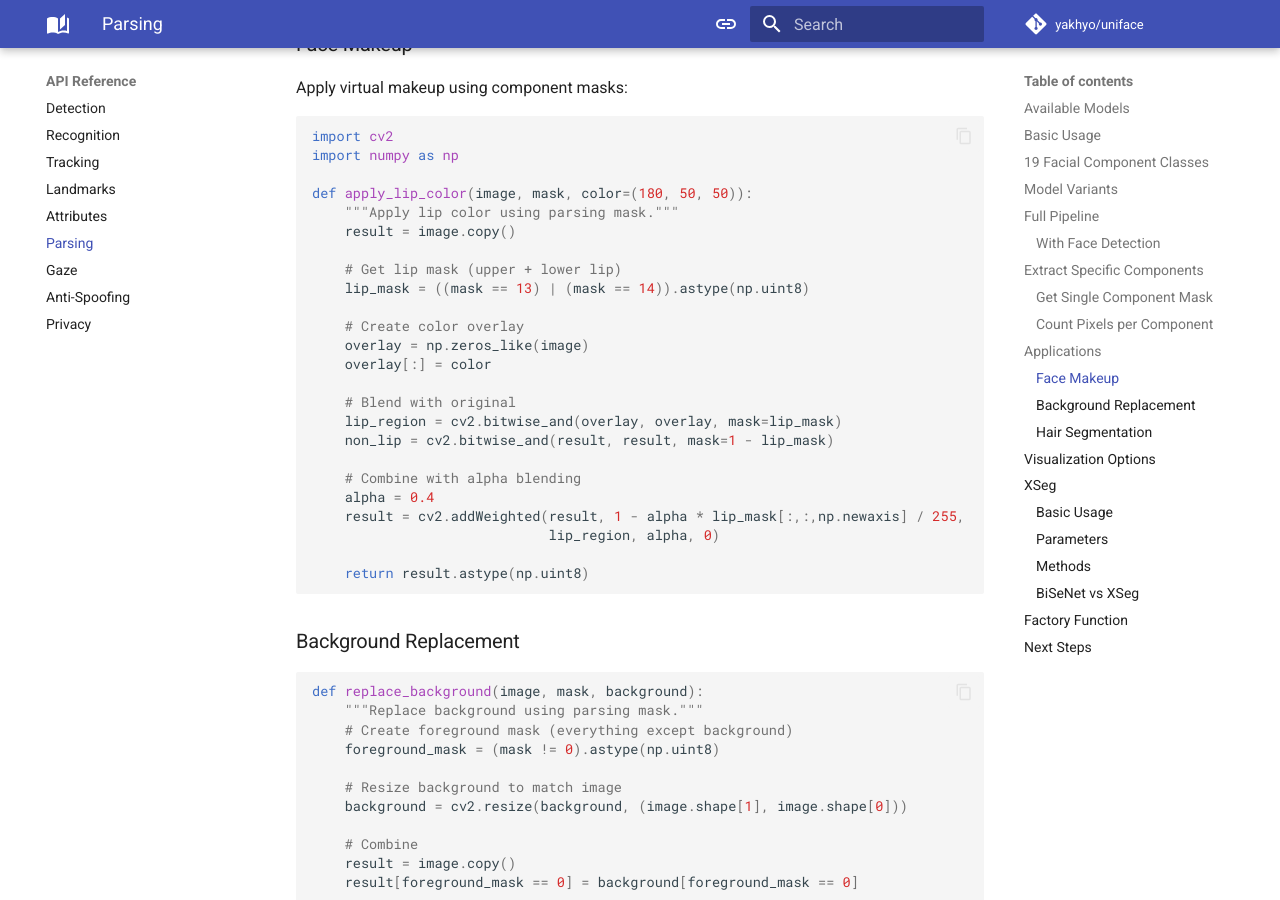
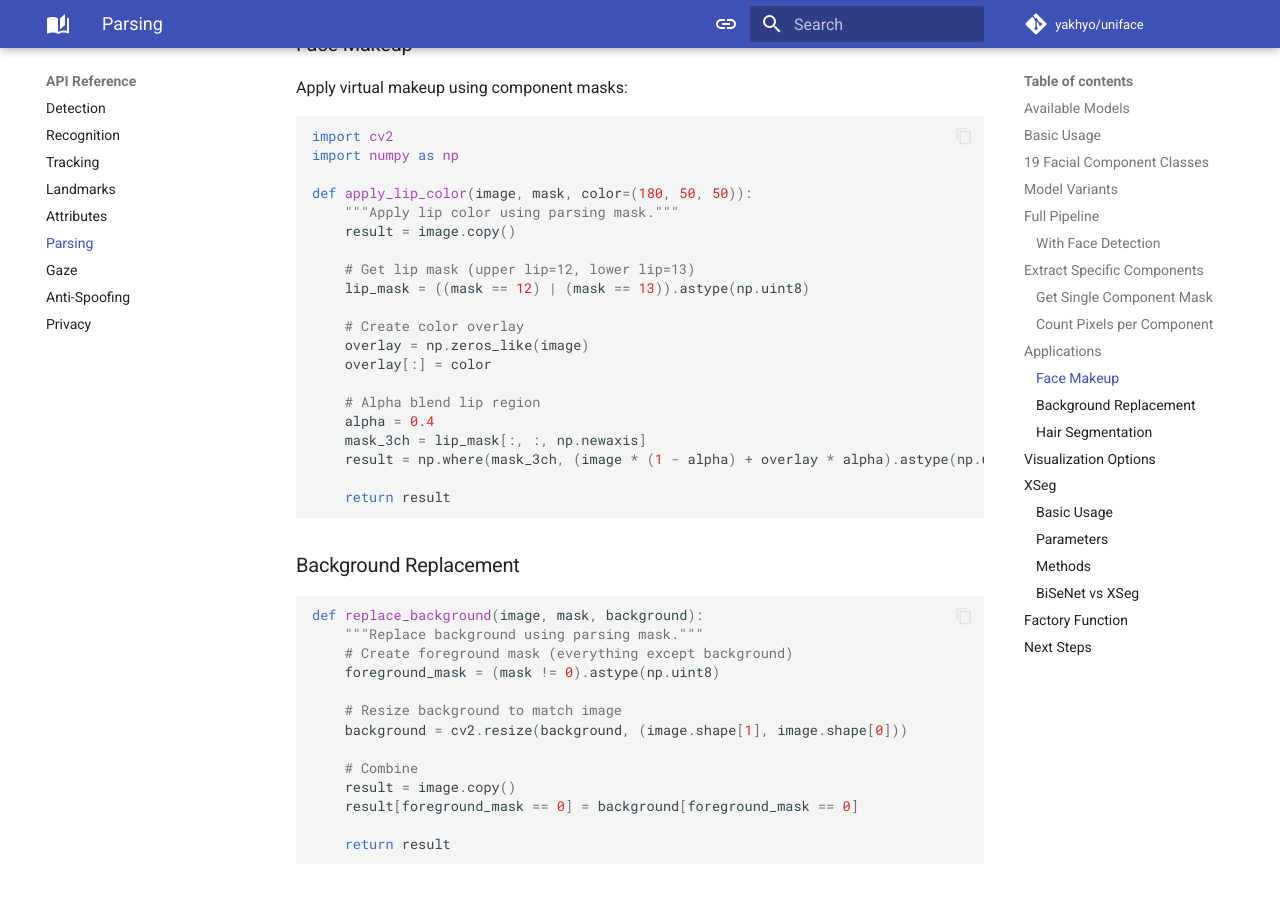
Before and after one commit to yakhyo/uniface, an MkDocs documentation site: the page built from docs/modules/parsing.md, in a window 1280 px wide and 900 px high, scrolled down 3962 px. Built offline with MkDocs 1.6.1 and Material for MkDocs 9.7.7, drawn with Linux system fonts in a browser that asks for light colours; comment, search, counter and statistics services are not loaded.

````diff
--- a/docs/modules/parsing.md
+++ b/docs/modules/parsing.md
@@ -177,23 +177,19 @@
     """Apply lip color using parsing mask."""
     result = image.copy()
 
-    # Get lip mask (upper + lower lip)
-    lip_mask = ((mask == 13) | (mask == 14)).astype(np.uint8)
+    # Get lip mask (upper lip=12, lower lip=13)
+    lip_mask = ((mask == 12) | (mask == 13)).astype(np.uint8)
 
     # Create color overlay
     overlay = np.zeros_like(image)
     overlay[:] = color
 
-    # Blend with original
-    lip_region = cv2.bitwise_and(overlay, overlay, mask=lip_mask)
-    non_lip = cv2.bitwise_and(result, result, mask=1 - lip_mask)
+    # Alpha blend lip region
+    alpha = 0.4
+    mask_3ch = lip_mask[:, :, np.newaxis]
+    result = np.where(mask_3ch, (image * (1 - alpha) + overlay * alpha).astype(np.uint8), result)
 
-    # Combine with alpha blending
-    alpha = 0.4
-    result = cv2.addWeighted(result, 1 - alpha * lip_mask[:,:,np.newaxis] / 255,
-                             lip_region, alpha, 0)
-
-    return result.astype(np.uint8)
+    return result
 ```
 
 ### Background Replacement
````
Also changed, not shown: docs/models.md (+8 -8 lines), docs/modules/attributes.md (+2 -2 lines), 6 other files.
